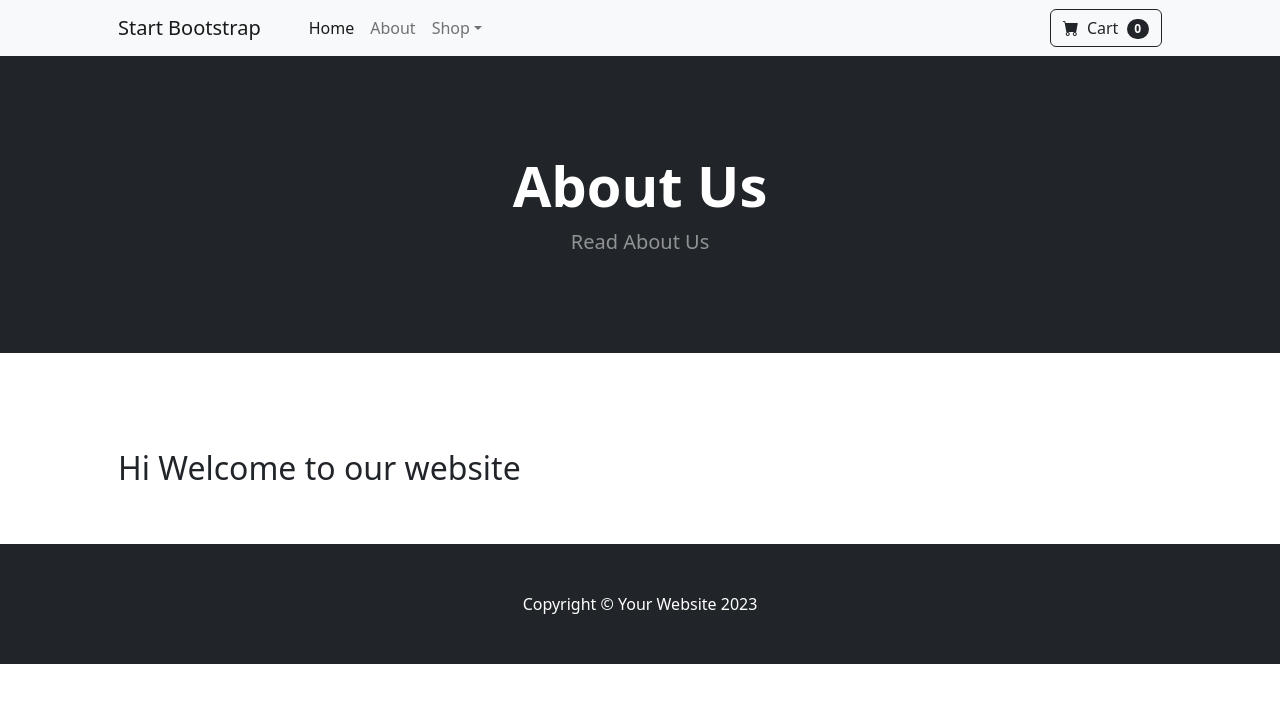
After one commit to ShaneDsouza4/BookStall, a Django app: page /about/ in a window 1280 px wide. The commit adds this page. Shown: the top 703 px of the page. Run offline with Django 5.2, Linux system fonts and the light colour scheme; some libraries are stand-ins or nearby versions.

Commit message:
Template theme into base.html, added about us page

```diff
--- a/store/urls.py
+++ b/store/urls.py
@@ -5,4 +5,5 @@ from django.conf.urls.static import static
 
 urlpatterns = [
     path('', views.home, name='home'),
+    path('about/', views.about, name='about'),
 ] + static(settings.MEDIA_URL, document_root=settings.MEDIA_ROOT)
--- a/store/views.py
+++ b/store/views.py
@@ -5,3 +5,7 @@ from .models import Product
 def home(request):
     products = Product.objects.all()
     return render(request, 'home.html', {"products": products})
+
+
+def about(request):
+        return render(request, 'about.html', {})
--- /dev/null
+++ b/templates/about.html
@@ -0,0 +1,18 @@
+{% extends 'base.html' %}
+
+{% block content %}
+    <header class="bg-dark py-5">
+            <div class="container px-4 px-lg-5 my-5">
+                <div class="text-center text-white">
+                    <h1 class="display-4 fw-bolder">About Us</h1>
+                    <p class="lead fw-normal text-white-50 mb-0">Read About Us</p>
+                </div>
+            </div>
+        </header>
+
+     <section class="py-5">
+            <div class="container px-4 px-lg-5 mt-5">
+                <h2>Hi Welcome to our website</h2>
+            </div>
+     </section>
+{% endblock %}
--- /dev/null
+++ b/templates/base.html
@@ -0,0 +1,35 @@
+{% load static %}
+
+<!DOCTYPE html>
+<html lang="en">
+    <head>
+        <meta charset="utf-8" />
+        <meta name="viewport" content="width=device-width, initial-scale=1, shrink-to-fit=no" />
+        <meta name="description" content="" />
+        <meta name="author" content="" />
+        <title>Shop Homepage - Start Bootstrap Template</title>
+        <!-- Favicon-->
+        <link rel="icon" type="image/x-icon" href="{% static 'assets/favicon.ico' %}  " />
+        <!-- Bootstrap icons-->
+        <link href="https://cdn.jsdelivr.net/npm/bootstrap-icons@1.5.0/font/bootstrap-icons.css" rel="stylesheet" />
+        <!-- Core theme CSS (includes Bootstrap)-->
+        <link href="{% static 'css/styles.css' %}" rel="stylesheet" />
+    </head>
+    <body>
+        <!-- Navigation-->
+        {% include 'navbar.html' %}
+
+        {% block content %}
+
+        {% endblock %}
+
+        <!-- Footer-->
+        <footer class="py-5 bg-dark">
+            <div class="container"><p class="m-0 text-center text-white">Copyright &copy; Your Website 2023</p></div>
+        </footer>
+        <!-- Bootstrap core JS-->
+        <script src="https://cdn.jsdelivr.net/npm/bootstrap@5.2.3/dist/js/bootstrap.bundle.min.js"></script>
+        <!-- Core theme JS-->
+        <script src="{% static 'js/scripts.js' %}"></script>
+    </body>
+</html>
--- /dev/null
+++ b/templates/navbar.html
@@ -0,0 +1,28 @@
+<nav class="navbar navbar-expand-lg navbar-light bg-light">
+            <div class="container px-4 px-lg-5">
+                <a class="navbar-brand" href="#!">Start Bootstrap</a>
+                <button class="navbar-toggler" type="button" data-bs-toggle="collapse" data-bs-target="#navbarSupportedContent" aria-controls="navbarSupportedContent" aria-expanded="false" aria-label="Toggle navigation"><span class="navbar-toggler-icon"></span></button>
+                <div class="collapse navbar-collapse" id="navbarSupportedContent">
+                    <ul class="navbar-nav me-auto mb-2 mb-lg-0 ms-lg-4">
+                        <li class="nav-item"><a class="nav-link active" aria-current="page" href="{% url 'home' %}">Home</a></li>
+                        <li class="nav-item"><a class="nav-link" href="{% url 'about' %}">About</a></li>
+                        <li class="nav-item dropdown">
+                            <a class="nav-link dropdown-toggle" id="navbarDropdown" href="#" role="button" data-bs-toggle="dropdown" aria-expanded="false">Shop</a>
+                            <ul class="dropdown-menu" aria-labelledby="navbarDropdown">
+                                <li><a class="dropdown-item" href="#!">All Products</a></li>
+                                <li><hr class="dropdown-divider" /></li>
+                                <li><a class="dropdown-item" href="#!">Popular Items</a></li>
+                                <li><a class="dropdown-item" href="#!">New Arrivals</a></li>
+                            </ul>
+                        </li>
+                    </ul>
+                    <form class="d-flex">
+                        <button class="btn btn-outline-dark" type="submit">
+                            <i class="bi-cart-fill me-1"></i>
+                            Cart
+                            <span class="badge bg-dark text-white ms-1 rounded-pill">0</span>
+                        </button>
+                    </form>
+                </div>
+            </div>
+        </nav>
```
Also changed, not shown: Notes/6. Template the website.txt (added, +45 -0 lines), templates/home.html (+5 -57 lines).
